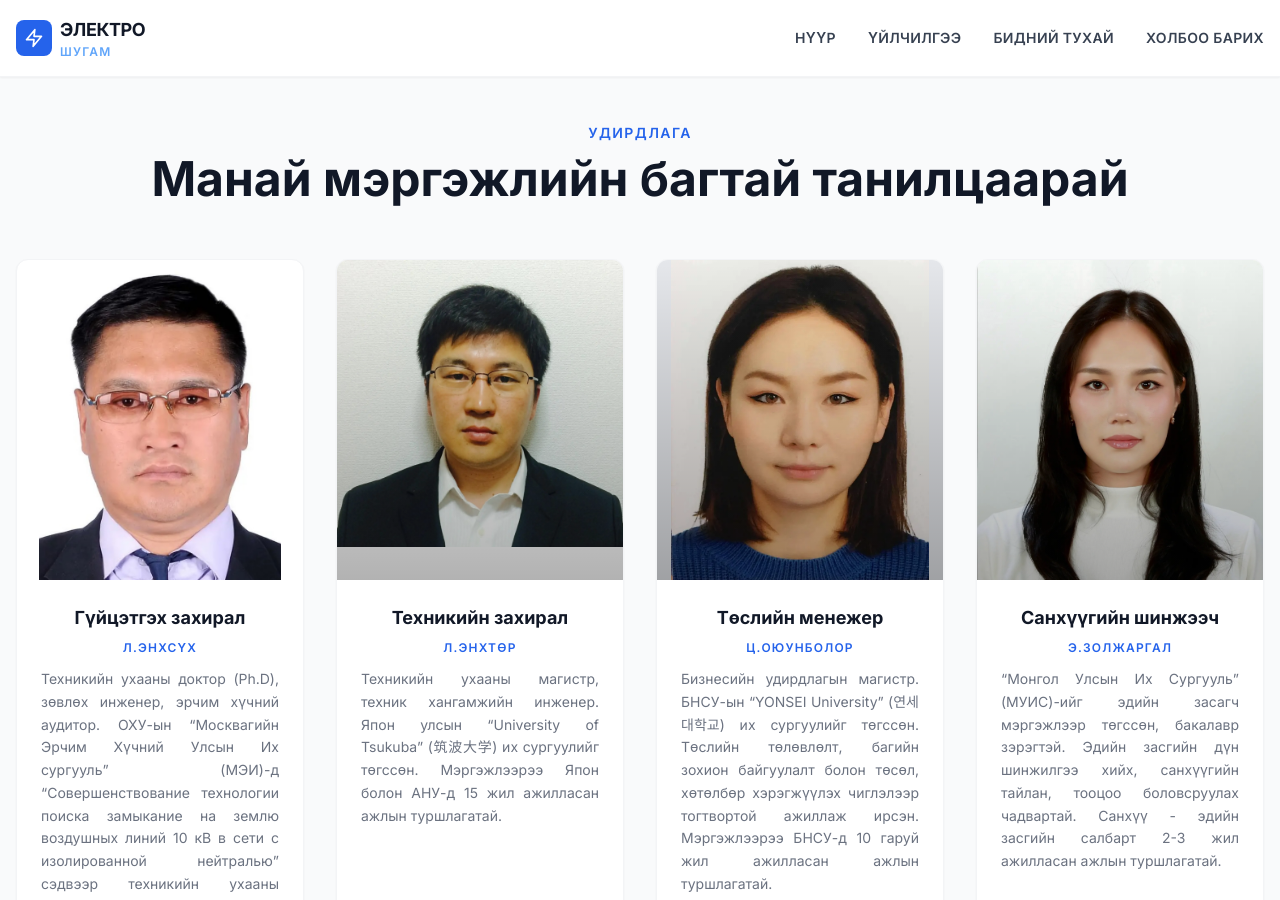
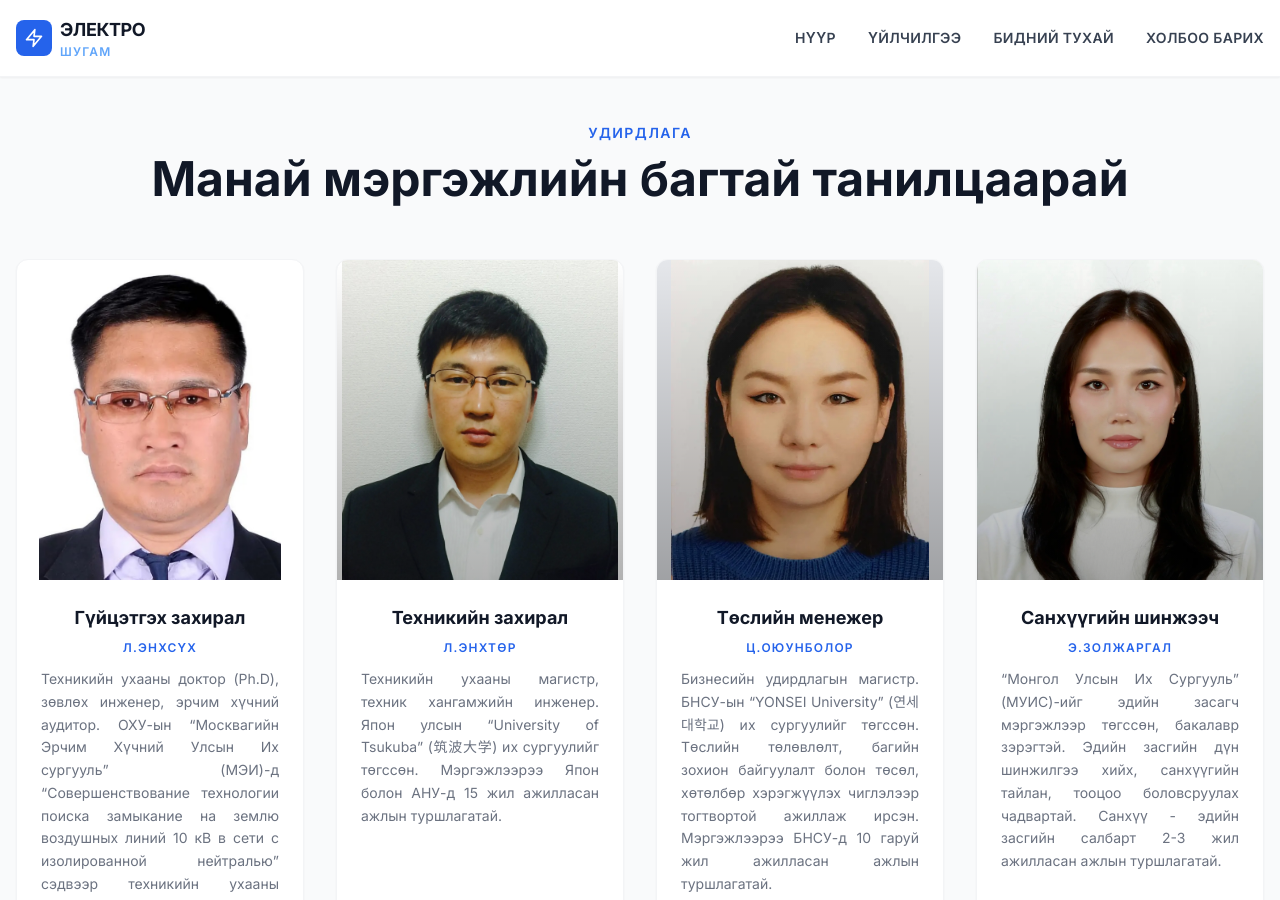
Before and after one commit to electroshugam/electroshugam_web_new, a Jekyll site: the page built from index.html, in a window 1280 px wide and 900 px high, scrolled down 3236 px. Built offline with Jekyll 4.4.1, drawn with Linux system fonts in a browser that asks for light colours; nearby versions of some CDN libraries.

Commit message:
fig update

```diff
--- a/index.html
+++ b/index.html
@@ -236,7 +236,7 @@ body_class: hero-dark
       <!-- Service 2 -->
       <div class="service-card group bg-white rounded-xl overflow-hidden shadow-sm hover:shadow-xl transition-all duration-300 border border-gray-100 hover:border-blue-100">
         <div class="relative h-80 overflow-hidden">
-          <img src="{{ '/media/enkhtur-2.jpg' | relative_url }}" alt="Техникийн захирал"
+          <img src="{{ '/media/enkhtur-3.jpg' | relative_url }}" alt="Техникийн захирал"
                class="service-image w-full h-full object-contain object-top">
           <div class="absolute inset-0 bg-gradient-to-t from-black/30 to-transparent"></div>
         </div>
```
Also changed, not shown: media/enkhtur-3.jpg (added).
